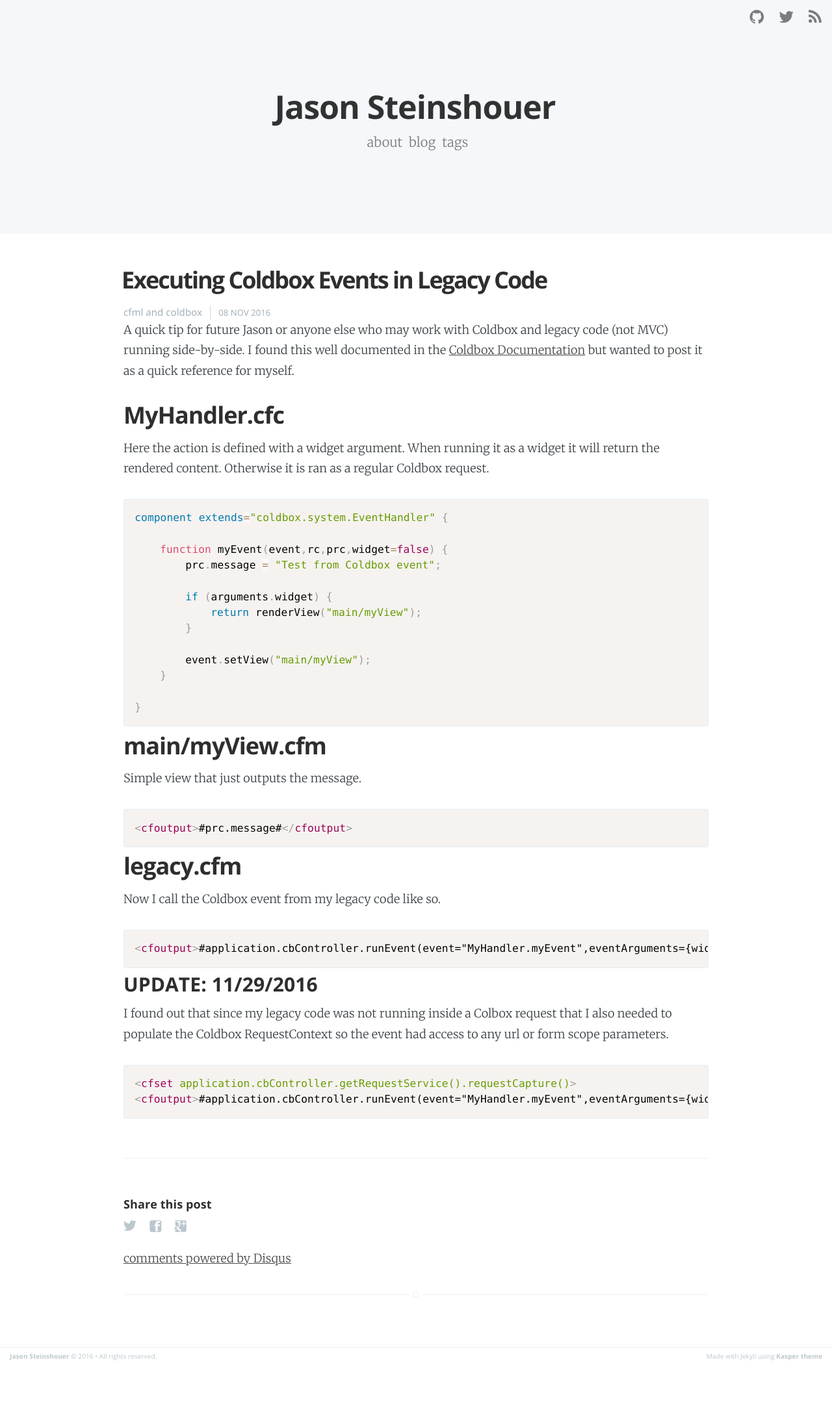
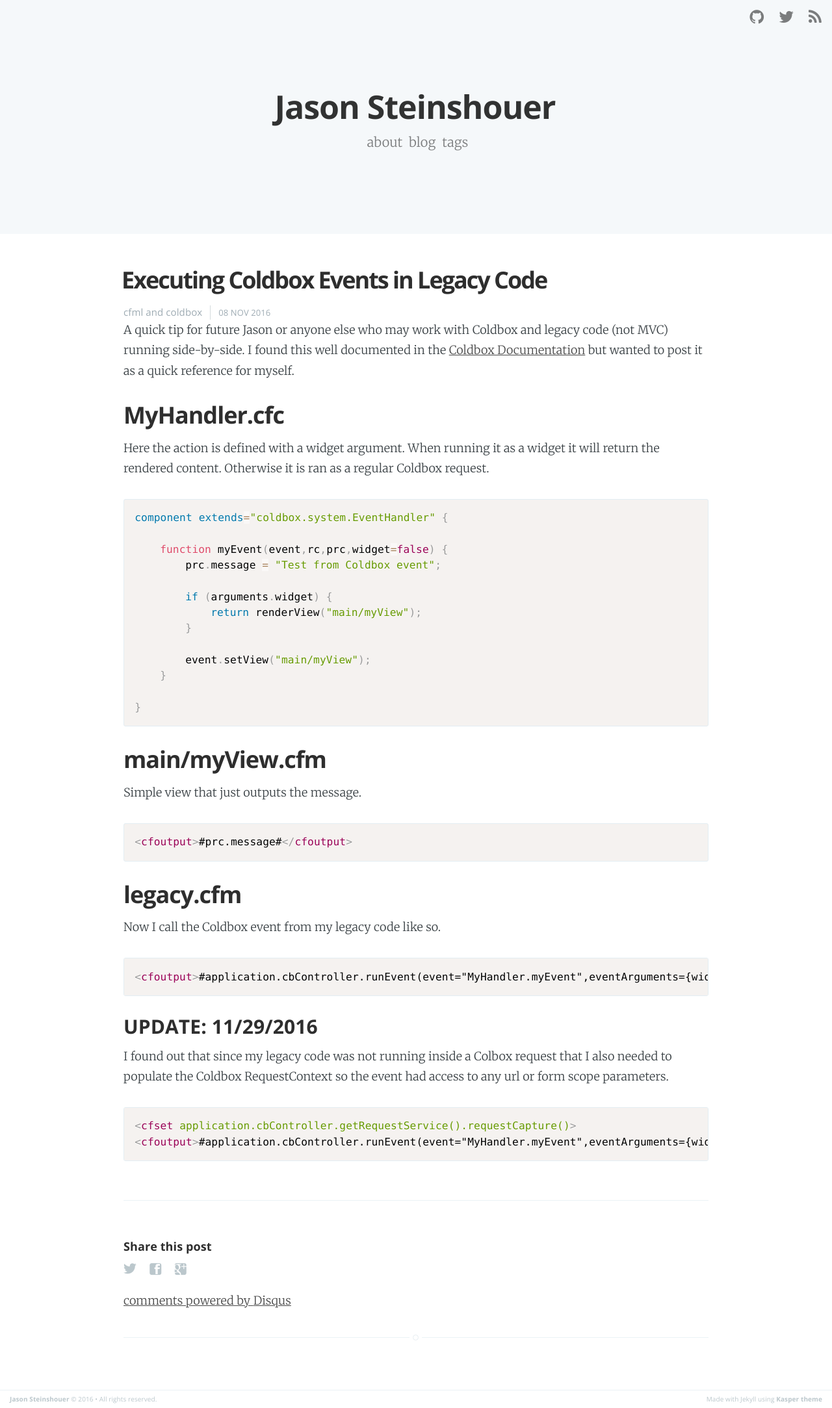
Before and after one commit to jsteinshouer/jsteinshouer.github.io, a Jekyll site: the page built from _posts/2016-11-08-execute-cb-events-in-legacy-code.md, in a window 1280 px wide. Shown: the whole page at 65% size. Built offline with Jekyll 4.4.1, drawn with Linux system fonts in a browser that asks for light colours; comment, search, counter and statistics services are not loaded; before the commit the page ends 2102 px from its top, so only the background shows below that.

Commit message:
adjusting margin

```diff
--- a/assets/css/screen.css
+++ b/assets/css/screen.css
@@ -201,7 +201,7 @@
     -o-font-feature-settings: 'dlig' 1, 'liga' 1, 'lnum' 1, 'kern' 1;
     color: #2E2E2E;
     line-height: 1.15em;
-    margin: 0 0 0.4em 0;
+    margin-bottom: 0.4em;
     font-family: "Open Sans", sans-serif;
 }
 
```
Also changed, not shown: assets/css/screen.min.css (deleted).
